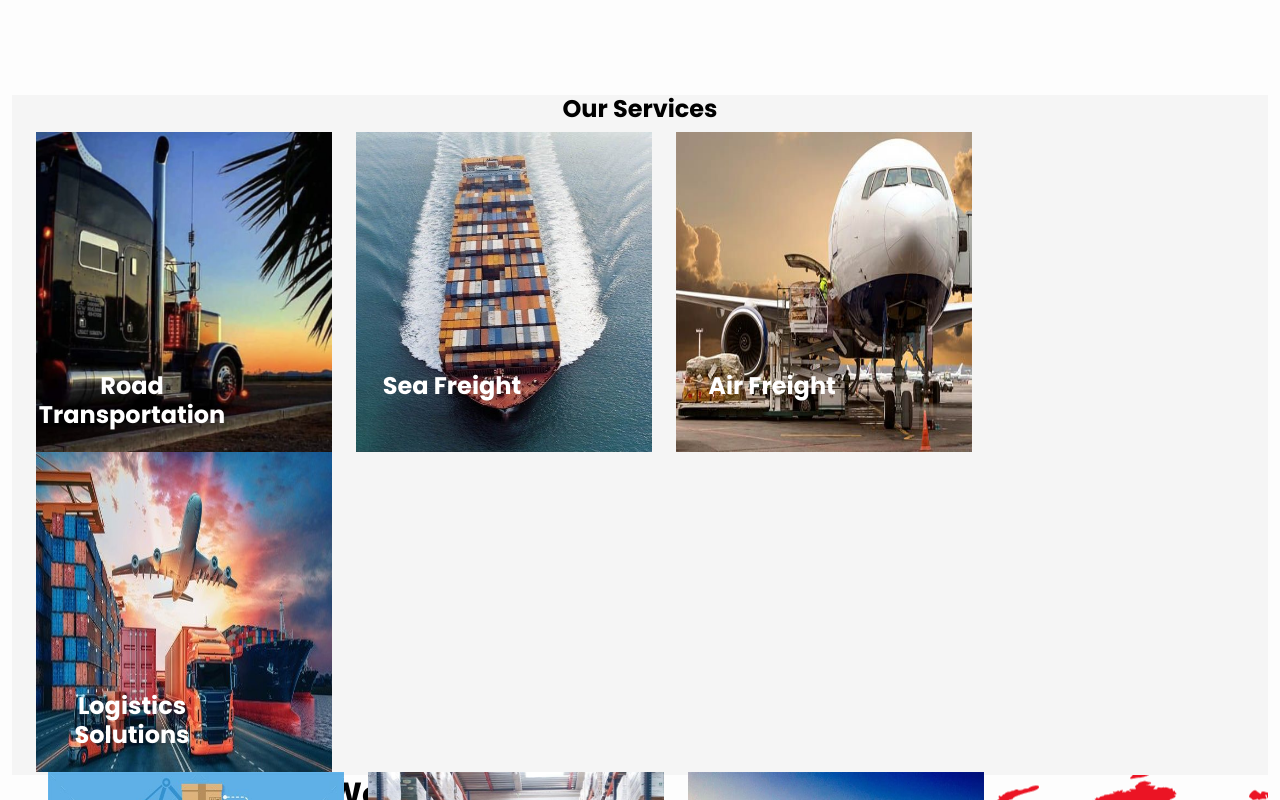
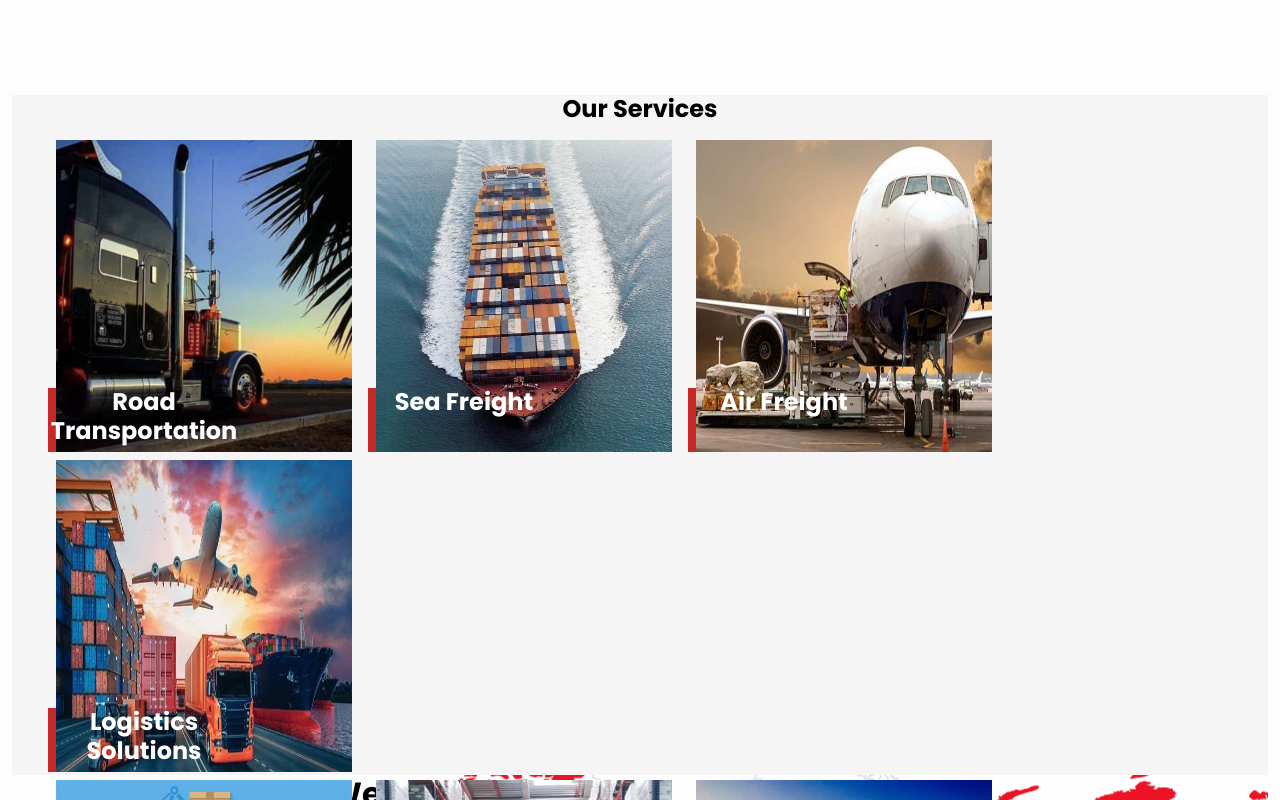
Before and after one commit to Roche001/Logistics-company, a React (Create React App) app: page / in a window 1280 px wide. Shown: the part 1100-1900 px from the top of the page. Built offline with nearby package versions, Linux system fonts and the light colour scheme.

Commit message:
update changes

```diff
--- a/src/components/home/Home.css
+++ b/src/components/home/Home.css
@@ -95,6 +95,7 @@
   width: 20rem;
   height: 20rem;
   transition: 400ms;
+  margin: 0.5rem;
 }
 .services-one:hover {
   transform: rotate(8deg);
--- a/src/components/home/Home.jsx
+++ b/src/components/home/Home.jsx
@@ -100,7 +100,7 @@ const Home = () => {
         </div>
 
         <div className="service-items container-fluid">
-          <div className="row">
+          <div className=" container row">
             <div
               className="services-one col-xxl-3 col-xl-3 col-lg-3 col-md-3 col-sm-6 col-xs-12"
               data-aos="fade-right"
@@ -138,7 +138,7 @@ const Home = () => {
               </div>
             </div>
           </div>
-          <div className="row container">
+          <div className="container row">
             <div
               className="services-one col-xxl-3 col-xl-3 col-lg-3 col-md-3 col-sm-6 col-xs-12"
               data-aos="fade-left"
```
